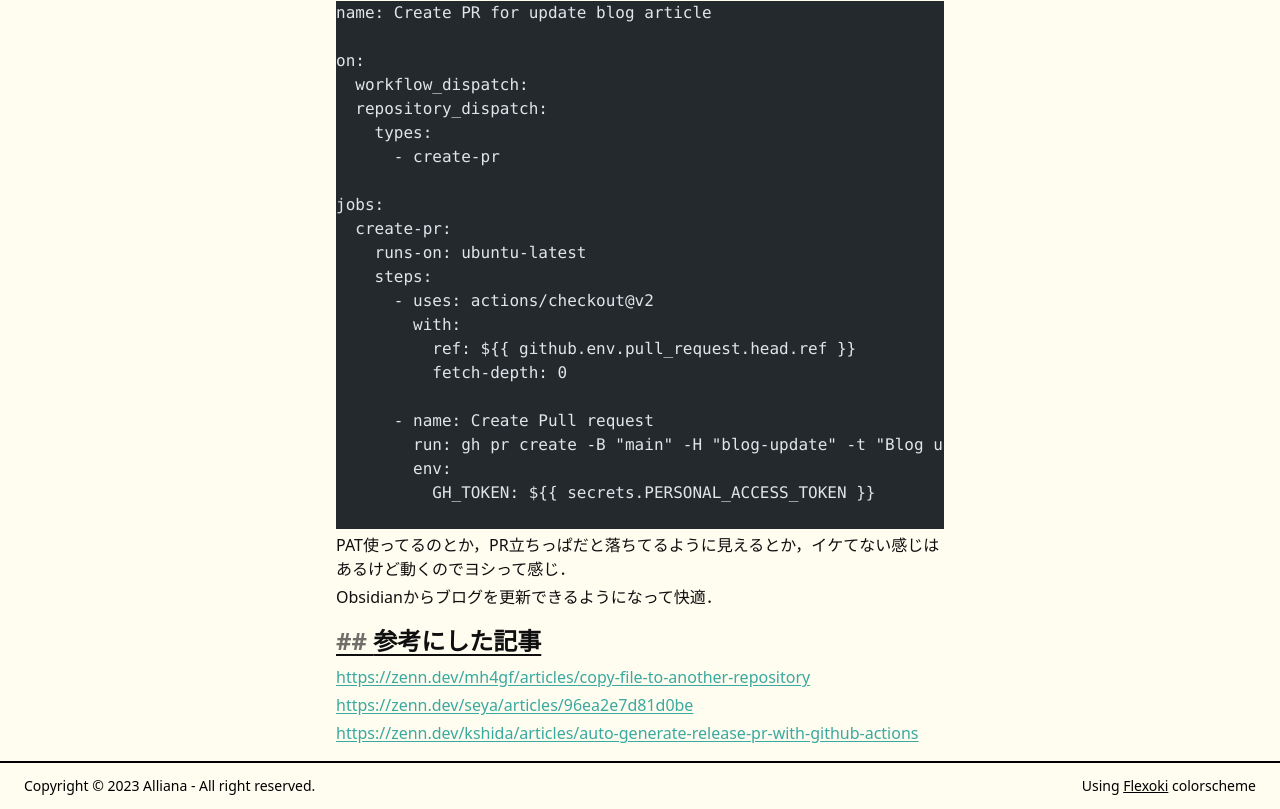
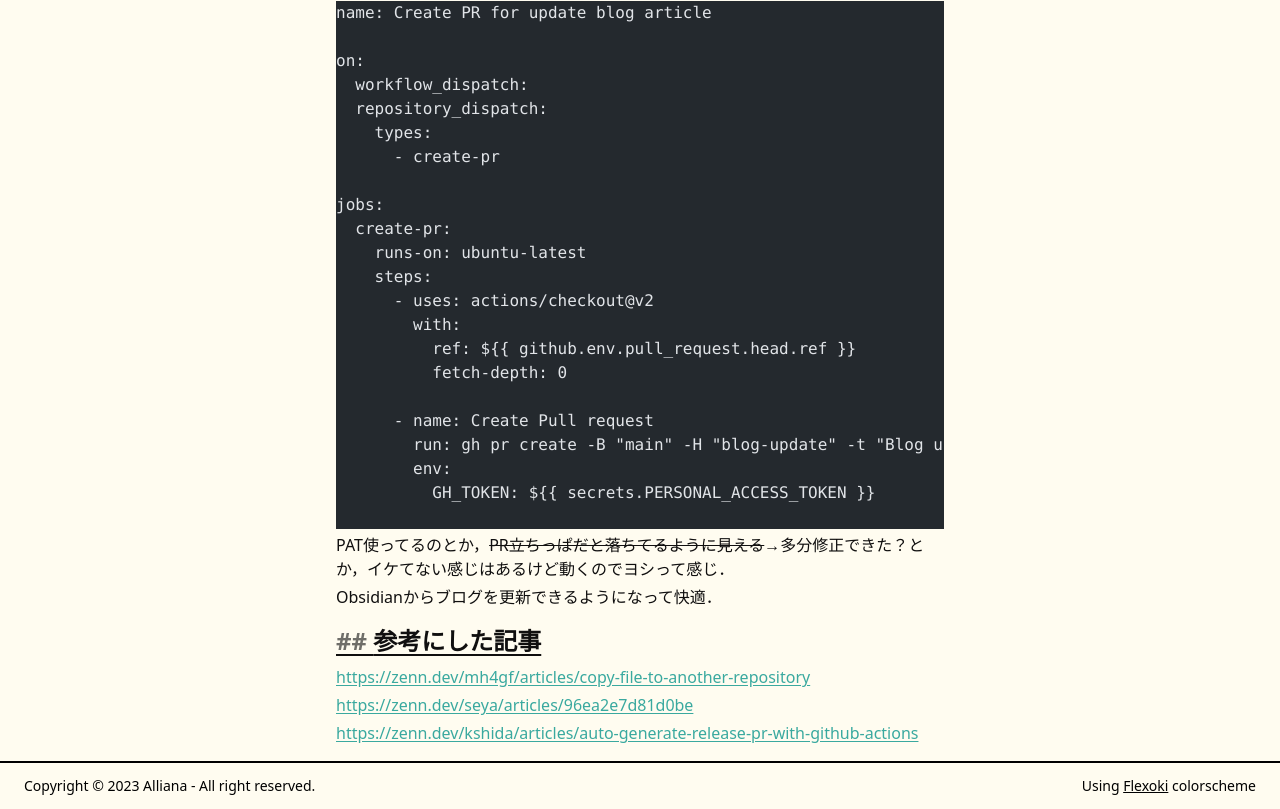
Before and after one commit to Allianaab2m/ab2m.link, an Astro site: page /blog/gh-actions-deploy in a window 1280 px wide. Shown: the part 1446-2255 px from the top of the page. Built offline with nearby package versions, Linux system fonts and the light colour scheme; Astro itself is replaced by a stand-in of ours; code samples lack their colours; a web font is replaced by a local one.

Commit message:
Blog article update

````diff
--- a/src/content/blog/gh-actions-deploy.md
+++ b/src/content/blog/gh-actions-deploy.md
@@ -85,7 +85,7 @@ jobs:
 
 ```
 
-PAT使ってるのとか，PR立ちっぱだと落ちてるように見えるとか，イケてない感じはあるけど動くのでヨシって感じ．
+PAT使ってるのとか，~~PR立ちっぱだと落ちてるように見える~~→多分修正できた？とか，イケてない感じはあるけど動くのでヨシって感じ．
 
 Obsidianからブログを更新できるようになって快適．
 
````
